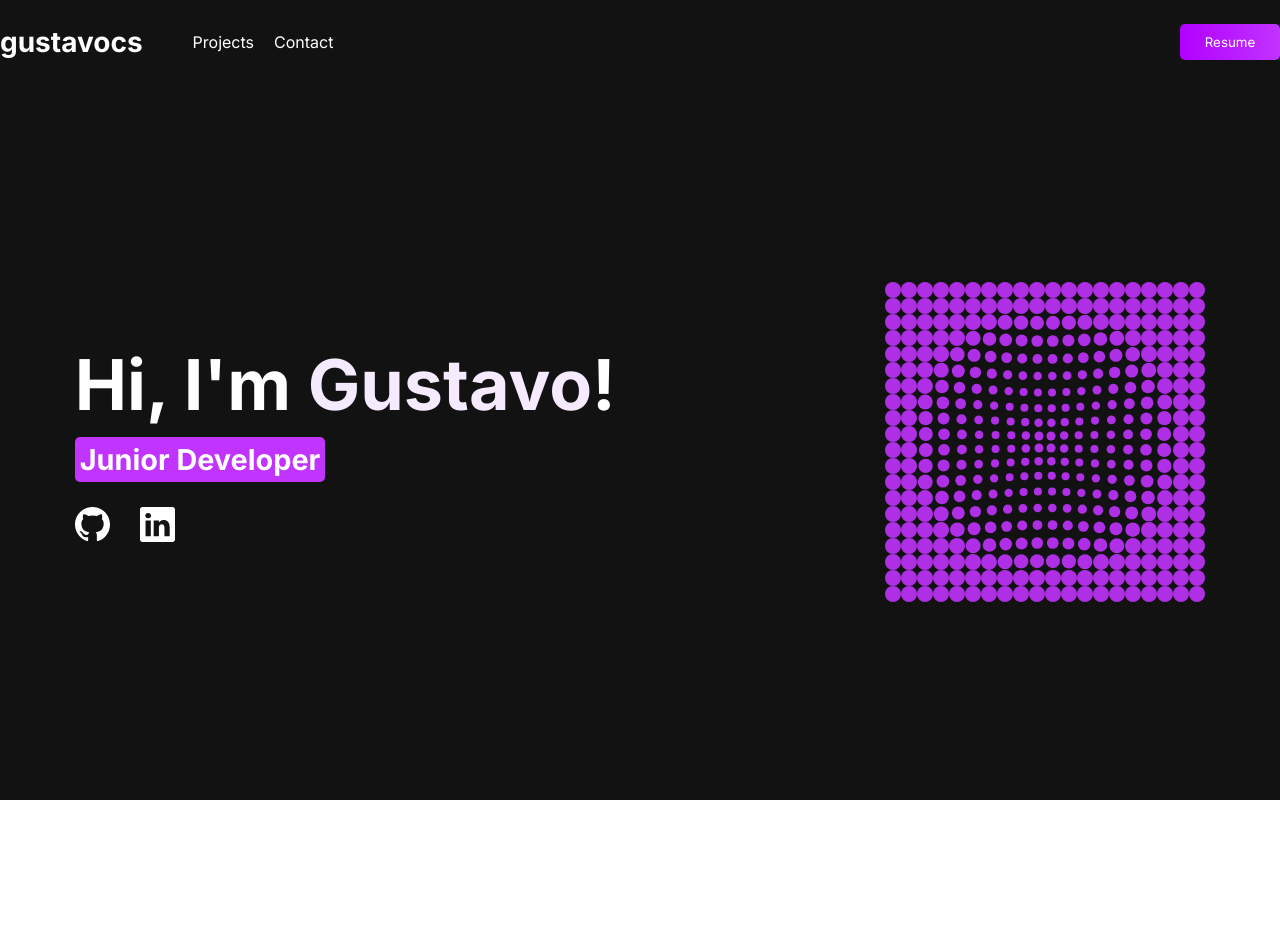
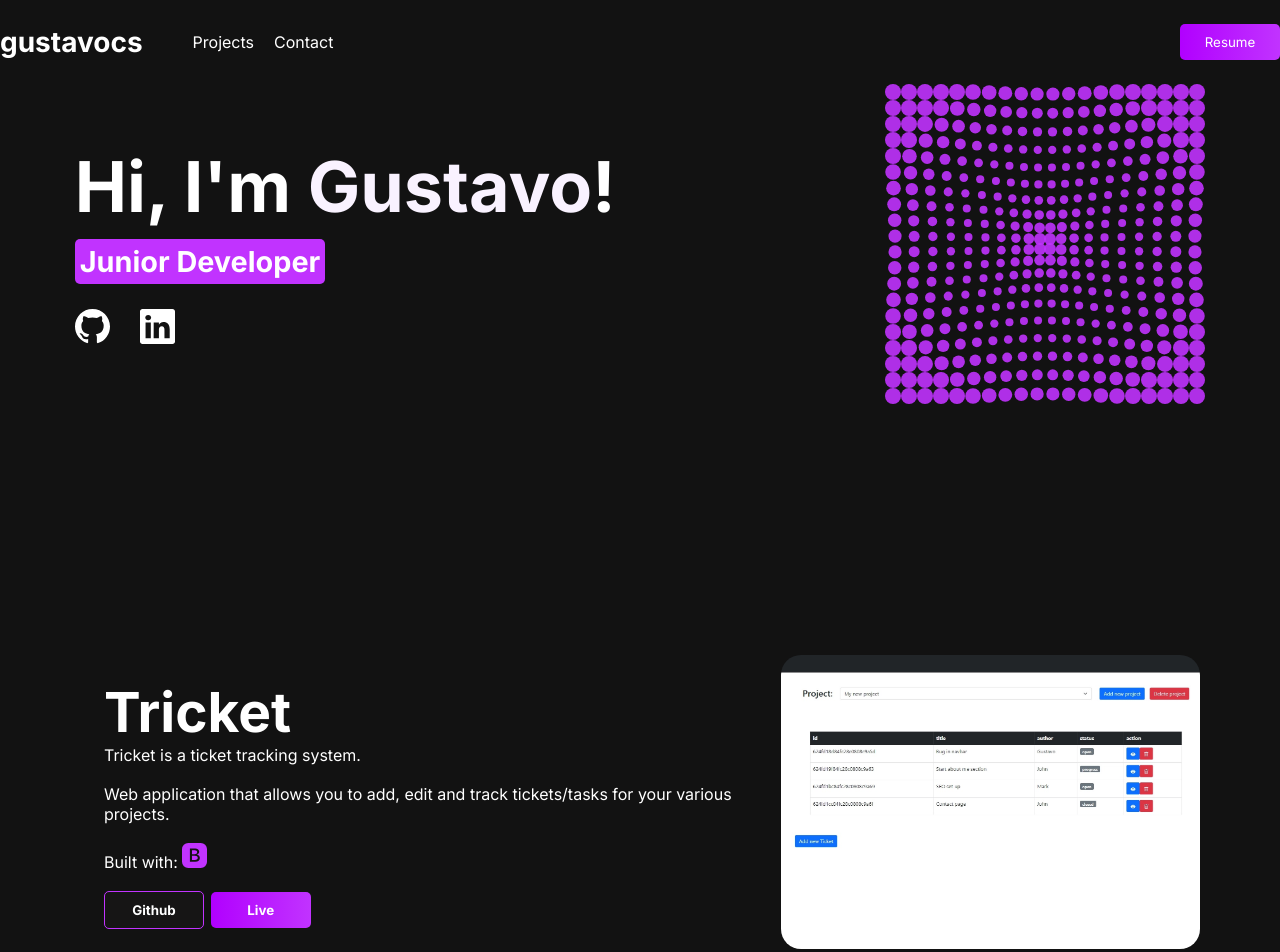
Before and after one commit to gustavocsak/portfolio, a React (Create React App) app: page / in a window 1280 px wide. Shown: the top 952 px of the page. Before the commit the page ends 800 px from the top, so only its background shows below. Built offline with nearby package versions, Linux system fonts and the light colour scheme; the HTML template or start-up script is replaced by a standard one.

Commit message:
Started changes in project section

```diff
--- a/src/App.js
+++ b/src/App.js
@@ -6,8 +6,8 @@ import Test from "./components/Cube.js";
 
 
 const Container = styled.div`
-    height: 100vh;
-    scroll-snap-type: y mandatory;
+    /* height: 100vh;
+    scroll-snap-type: y mandatory; */
     scroll-behavior: smooth;
     overflow-y: auto;
     scrollbar-width: none;
@@ -32,7 +32,7 @@ const App = () => {
         <Container>
             <Hero />
             <Projects />
-            <Contact />
+            {/* <Contact /> */}
 
         </Container>
       );
--- a/src/components/Contact.js
+++ b/src/components/Contact.js
@@ -10,8 +10,8 @@ const titleLetter = ['M', 'e']
 
 
 const Section = styled.div`
-    height: 100vh;
-    scroll-snap-align: center;
+    /* height: 100vh;
+    scroll-snap-align: center; */
     display: flex;
     flex-direction: column;
     align-items: center;
--- a/src/components/Hero.js
+++ b/src/components/Hero.js
@@ -10,8 +10,8 @@ import Grid from './Grid';
 const titleLetter = ['G', 'u', 's', 't', 'a', 'v', 'o']
 
 const Section = styled.div`
-    height: 100vh;
-    scroll-snap-align: center;
+    /* height: 100vh;
+    scroll-snap-align: center; */
     display: flex;
     flex-direction: column;
     align-items: center;
--- /dev/null
+++ b/src/components/NewCard.js
@@ -0,0 +1,110 @@
+import React from 'react'
+import styled from 'styled-components'
+import tricket from '../img/tricket.jpg'
+import { BsBootstrapFill } from "react-icons/bs";
+
+const Wrap = styled.div`
+    display: flex;
+    flex-direction: row;
+    max-width: 80%;
+
+`
+
+const ImageWrapper = styled.div`
+    flex: 1;
+`
+
+const Image = styled.img`
+    width: 100%;
+    border-radius: 20px;
+`
+
+const Description = styled.div`
+    display: flex;
+    flex-direction: column;
+    justify-content: space-between;
+    flex: 1.5;
+    padding: 1.5rem;
+    padding-right: 3rem;
+`
+
+const ProjectTitle = styled.h1`
+    font-size: 55px;
+
+
+`
+
+const OneLiner = styled.div`
+
+`
+
+const ShortDescription = styled.div`
+`
+
+const Technologies = styled.div`
+
+`
+
+const Links = styled.div`
+
+`
+
+const ProjectMain = styled.div`
+
+`
+
+
+/**
+ * TODO: add animation for button hover
+ * invert colors black and rgb(193, 51, 255)
+ */
+const ButtonColored = styled.button`
+    width: 100px;
+    padding: 10px;
+    color: white;
+    font-weight: bold;
+    border: none;
+    border-radius: 5px;
+    background: linear-gradient(90deg, rgba(177,0,255,1) 0%, rgba(193,51,255,1) 100%);
+    cursor: pointer;
+`
+
+const Button = styled.button`
+    width: 100px;
+    padding: 10px;
+    color: white;
+    font-weight: bold;
+    border: 1px solid rgb(193, 51, 255);
+    border-radius: 5px;
+    background: rgba( 25, 23, 23, 0.7 );
+    cursor: pointer;
+    margin-right: 0.5em;
+`
+
+const NewCard = () => {
+  return (
+    <Wrap>
+        <Description>
+            <ProjectMain>
+                <ProjectTitle>Tricket</ProjectTitle>
+                <OneLiner>Tricket is a ticket tracking system.</OneLiner>
+            </ProjectMain>
+            <ShortDescription>Web application that allows you to add, edit and track tickets/tasks for your various projects.</ShortDescription>
+            <Technologies>
+                <span>Built with: </span>
+                <BsBootstrapFill color='rgb(193, 51, 255)' size={"25px"}/>
+            </Technologies>
+            <Links>
+
+                <Button>Github</Button>
+                <ButtonColored>Live</ButtonColored>
+            </Links>
+        </Description>
+        <ImageWrapper>
+            <Image src={tricket} />
+        </ImageWrapper>
+    </Wrap>
+  )
+}
+
+export default NewCard
--- a/src/components/Projects.js
+++ b/src/components/Projects.js
@@ -1,11 +1,12 @@
 import React from 'react'
 import styled from 'styled-components'
-import Card from './Card'
+// import Card from './Card'
+import NewCard from './NewCard'
 
 
 const Section = styled.div`
   	height: 100vh;
-    scroll-snap-align: center;
+  	//scroll-snap-align: center;
 	display: flex;
     flex-direction: column;
     align-items: center;
@@ -55,9 +56,8 @@ const Projects = () => {
 			<Container>
 
 				<ProjectDisplay>
-          <Card>Test</Card>
-          <Card>Test</Card>
-          <Card>Test</Card>
+					<NewCard></NewCard>
+
 				</ProjectDisplay>
 
 			</Container>
```
Also changed, not shown: src/img/tricket.jpg (added), src/tricket.webp (renamed from src/img/tricket.webp). Lines whose indentation alone changed are shown as unchanged.
